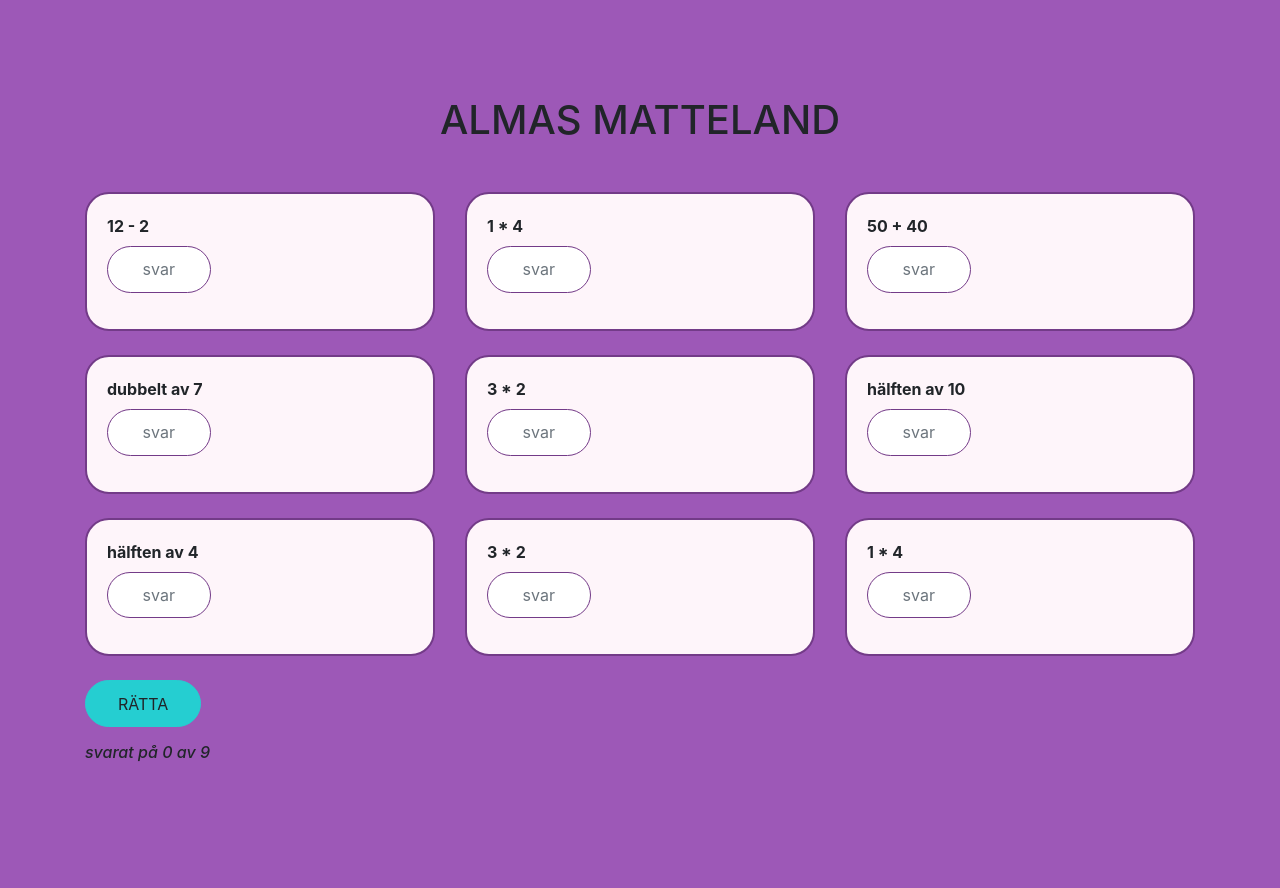
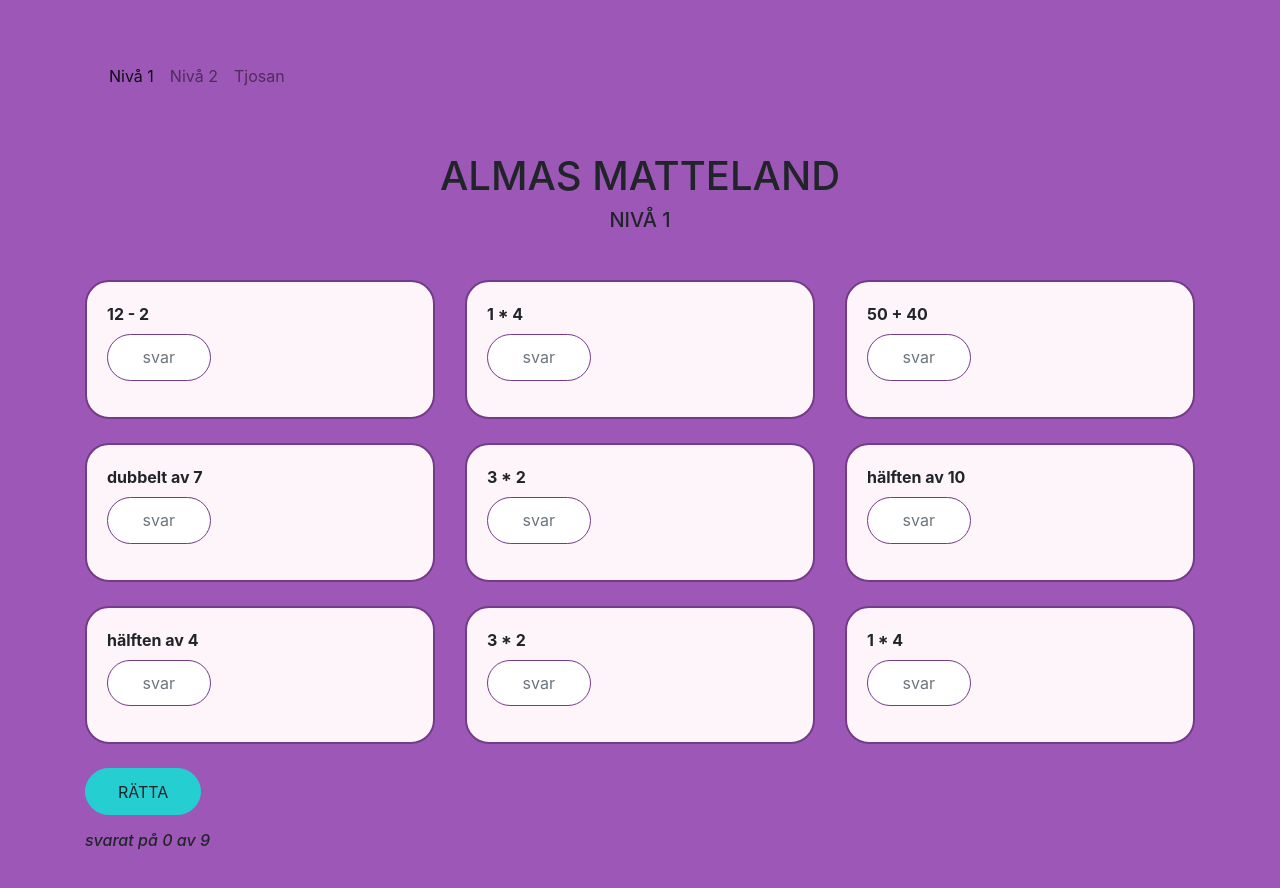
Before and after one commit to wirn/alma-math, a React (Create React App) app: page / in a window 1280 px wide. Shown: the top 888 px of the page. Before the commit the page ends 818 px from the top, so only its background shows below. Built offline with nearby package versions, Linux system fonts and the light colour scheme.

Commit message:
added routing

```diff
--- a/package.json
+++ b/package.json
@@ -9,6 +9,7 @@
     "popper.js": "^1.16.0",
     "react": "^16.10.2",
     "react-dom": "^16.10.2",
+    "react-router-dom": "^5.1.2",
     "react-scripts": "3.2.0"
   },
   "scripts": {
--- a/src/App.js
+++ b/src/App.js
@@ -1,20 +1,73 @@
-import React from 'react';
+// import React from 'react';
 import './App.css';
 import Tasks from './components/tasks';
 
-function App() {
+// function App() {
+//   return (
+//     <div>
+//       <div className="container container-main">
+//         <div className="row">
+//           <div className="col-12">
+//             <Tasks />
+//           </div>
+//         </div>
+//       </div>
+
+//     </div>
+//   );
+// }
+
+// export default App;
+
+import React from "react";
+import {
+  BrowserRouter as Router,
+  Switch,
+  Route,
+  Link
+} from "react-router-dom";
+
+export default function App() {
   return (
-    <div>
+    <Router>
       <div className="container container-main">
-        <div className="row">
-          <div className="col-12">
-            <Tasks />
+        <nav className="navbar navbar-expand-md navbar-light">
+
+          <button className="navbar-toggler" type="button" data-toggle="collapse" data-target="#navbarSupportedContent" aria-controls="navbarSupportedContent" aria-expanded="false" aria-label="Toggle navigation">
+            <span className="navbar-toggler-icon"></span>
+          </button>
+
+          <div className="collapse navbar-collapse" id="navbarSupportedContent">
+            <ul className="navbar-nav mr-auto">
+              <li className="nav-item active">
+                <Link to="/" className="nav-link">Nivå 1</Link>
+              </li>
+              <li className="nav-item">
+                <Link to="/levelTwo" className="nav-link">Nivå 2</Link>
+              </li>
+              <li className="nav-item">
+                <Link to="/about" className="nav-link">Tjosan</Link>
+              </li>
+            </ul>
           </div>
-        </div>
+        </nav>
+
+        <Switch>
+          <Route path="/levelTwo">
+            <Tasks level={2} />
+          </Route>
+          <Route path="/about">
+            <About />
+          </Route>
+          <Route path="/">
+            <Tasks level={1} />
+          </Route>
+        </Switch>
       </div>
-
-    </div>
+    </Router>
   );
 }
 
-export default App;
+const About = () => {
+  return <h2>Almas matteland är bla bla..</h2>;
+}
--- a/src/components/tasks.js
+++ b/src/components/tasks.js
@@ -4,7 +4,7 @@ import getTask from '../helpers';
 import $ from 'jquery';
 import 'bootstrap/dist/js/bootstrap.bundle.min';
 
-function Tasks() {
+function Tasks(props) {
 
     const getTasks = () => {
         let tasks = [];
@@ -114,7 +114,10 @@ function Tasks() {
     }
 
     return <div>
-        <h1 className="my-5 text-center text-uppercase">Almas matteland</h1>
+        <div className="my-5 text-center text-uppercase">
+            <h1>Almas matteland</h1>
+            <h5>Nivå {props.level}</h5>
+        </div>
 
         <div className="row">
             {tasks.map((task) => <div className="col-md-4 mb-4" key={task.id}>
```
Also changed, not shown: 1 other file (tests, documents, lock files or other folders).
